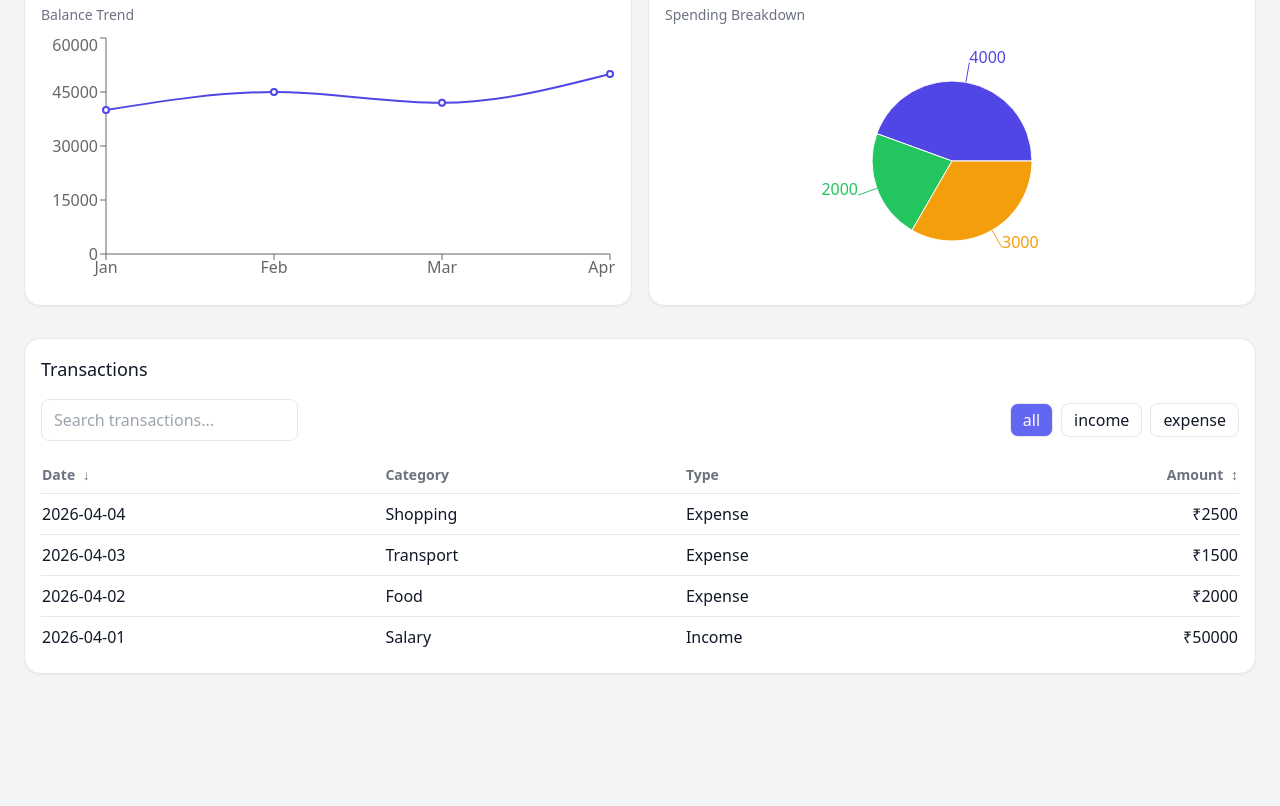
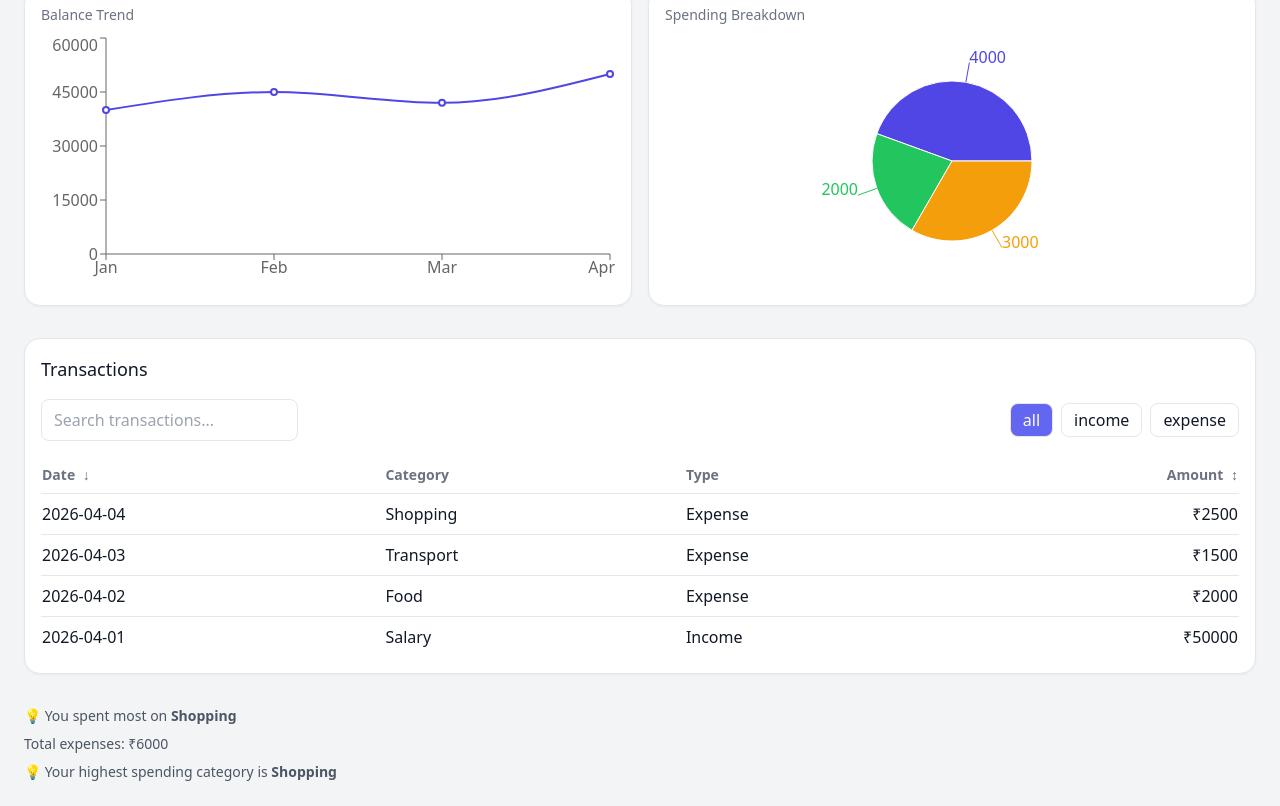
Before and after one commit to lalman-dev/finance-dashboard, a Next.js app: page /dashboard in a window 1280 px wide. Shown: the part 216-1022 px from the top of the page. Before the commit the page ends 914 px from the top, so only its background shows below. Built offline with nearby package versions, Linux system fonts and the light colour scheme.

Commit message:
feat(insights): add dynamic financial insights
- compute highest spending category
- calculate total expenses from transactions
- display data-driven insights in dashboard

```diff
--- a/src/app/dashboard/page.tsx
+++ b/src/app/dashboard/page.tsx
@@ -6,8 +6,14 @@ import ChartsSection from "@/src/features/dashboard/ChartsSection";
 import SummaryCards from "@/src/features/dashboard/SummaryCards";
 import TransactionsSection from "@/src/features/transactions/TransactionsSection";
 import { motion } from "framer-motion";
+import { getInsights } from "@/src/lib/insights";
+import { useFinanceStore } from "@/src/store/useFinanceStore";
 
 export default function DashboardPage() {
+  const { transactions } = useFinanceStore();
+
+  const insights = getInsights(transactions);
+
   return (
     <motion.main
       className="p-6 space-y-8"
@@ -22,9 +28,26 @@ export default function DashboardPage() {
           <ThemeToggle />
         </div>
       </div>
+
+
       <SummaryCards />
       <ChartsSection />
       <TransactionsSection />
+
+      <div className="mt-6 space-y-2">
+        <p className="text-sm text-gray-600 dark:text-gray-400">
+          💡 You spent most on <strong>{insights.highestCategory}</strong>
+        </p>
+
+        <p className="text-sm text-gray-600 dark:text-gray-400">
+          Total expenses: ₹{insights.totalExpense}
+        </p>
+
+        <p className="text-sm text-gray-600 dark:text-gray-400">
+          💡 Your highest spending category is{" "}
+          <strong>{insights.highestCategory}</strong>
+        </p>
+      </div>
     </motion.main>
   );
 }
--- /dev/null
+++ b/src/lib/insights.ts
@@ -0,0 +1,23 @@
+import { Transaction } from "../types";
+
+export function getInsights(transactions: Transaction[]) {
+  const expenses = transactions.filter((t) => t.type === "expense");
+
+  const totalExpense = expenses.reduce((sum, t) => sum + t.amount, 0);
+
+  // category-wise sum
+  const categoryMap: Record<string, number> = {};
+
+  expenses.forEach((t) => {
+    categoryMap[t.category] = (categoryMap[t.category] || 0) + t.amount;
+  });
+
+  const highestCategory = Object.entries(categoryMap).sort(
+    (a, b) => b[1] - a[1],
+  )[0];
+
+  return {
+    totalExpense,
+    highestCategory: highestCategory?.[0] || "N/A",
+  };
+}
```
